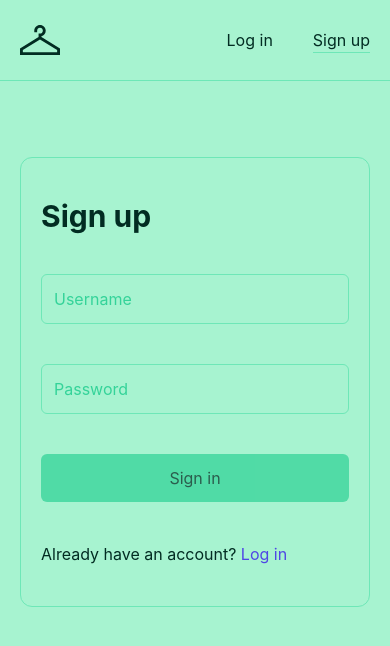
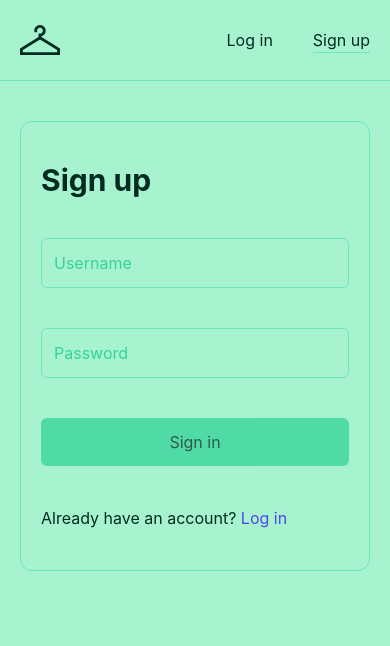
Before and after one commit to jerrymiahdg/hanger, a React (Vite) app in the folder client/: page /add#/signup in a window 390 px wide. Shown: the top 646 px of the page. Built offline with nearby package versions, Linux system fonts and the light colour scheme; no server answers.

Commit message:
responsivity pt3

```diff
--- a/client/src/pages/Add.jsx
+++ b/client/src/pages/Add.jsx
@@ -36,9 +36,9 @@ const Add = () => {
   };
 
   return (
-    <div className="flex justify-center h-screen items-center py-5 px-5">
+    <div className="flex justify-center py-10 px-5">
       <form
-        className="flex flex-col max-w-lg w-full justify-self-center border translate-y-[-81px] border-emerald-300 rounded-xl px-5 py-10 gap-10"
+        className="flex flex-col max-w-lg w-full justify-self-center border border-emerald-300 rounded-xl px-5 py-10 gap-10"
         onSubmit={addHandler}
       >
         <h1 className="text-3xl font-bold">Add item</h1>
--- a/client/src/pages/LogIn.jsx
+++ b/client/src/pages/LogIn.jsx
@@ -42,9 +42,9 @@ const LogIn = () => {
   };
 
   return (
-    <div className="flex justify-center h-screen items-center py-5 px-5">
+    <div className="flex justify-center py-10 px-5">
       <form
-        className="flex flex-col max-w-lg w-full justify-self-center border translate-y-[-81px] border-emerald-300 rounded-xl px-5 py-10 gap-10"
+        className="flex flex-col max-w-lg w-full justify-self-center border border-emerald-300 rounded-xl px-5 py-10 gap-10"
         onSubmit={loginSubmitHandler}
       >
         <h1 className="text-3xl font-bold">Log in</h1>
--- a/client/src/pages/SignUp.jsx
+++ b/client/src/pages/SignUp.jsx
@@ -41,9 +41,9 @@ const SignUp = () => {
   };
 
   return (
-    <div className="flex justify-center h-screen items-center py-5 px-5">
+    <div className="flex justify-center py-10 px-5">
       <form
-        className="flex flex-col max-w-lg w-full justify-self-center border translate-y-[-81px] border-emerald-300 rounded-xl px-5 py-10 gap-10"
+        className="flex flex-col max-w-lg w-full justify-self-center border border-emerald-300 rounded-xl px-5 py-10 gap-10"
         onSubmit={signUpHandler}
       >
         <h1 className="text-3xl font-bold">Sign up</h1>
```
